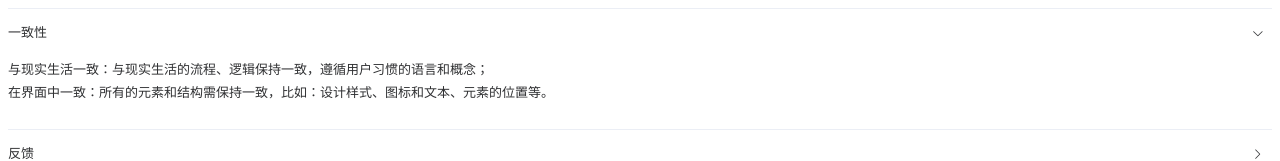
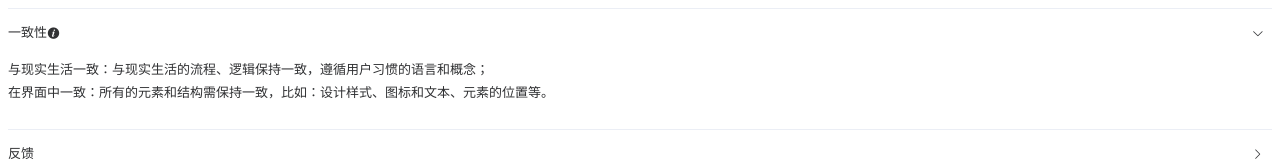
Before and after one commit to kingyeahwei/element_learning, a Vue app: page / in a window 1280 px wide. Shown: the top 161 px of the page. Built offline with nearby package versions, Linux system fonts and the light colour scheme.

Commit message:
collapse 自定义面板标题

```diff
--- a/src/App.vue
+++ b/src/App.vue
@@ -1,7 +1,10 @@
 <template>
   <div id="app">
-    <el-collapse v-model="activename" accordion @change="handleChange">
-      <el-collapse-item title="一致性" name="1">
+    <el-collapse v-model="activename" accordion>
+      <el-collapse-item name="1">
+        <template slot="title" >
+          一致性 <i class="header-icon el-icon-info"></i>
+        </template>
         <div>与现实生活一致：与现实生活的流程、逻辑保持一致，遵循用户习惯的语言和概念；</div>
         <div>在界面中一致：所有的元素和结构需保持一致，比如：设计样式、图标和文本、元素的位置等。</div>
       </el-collapse-item>
```
